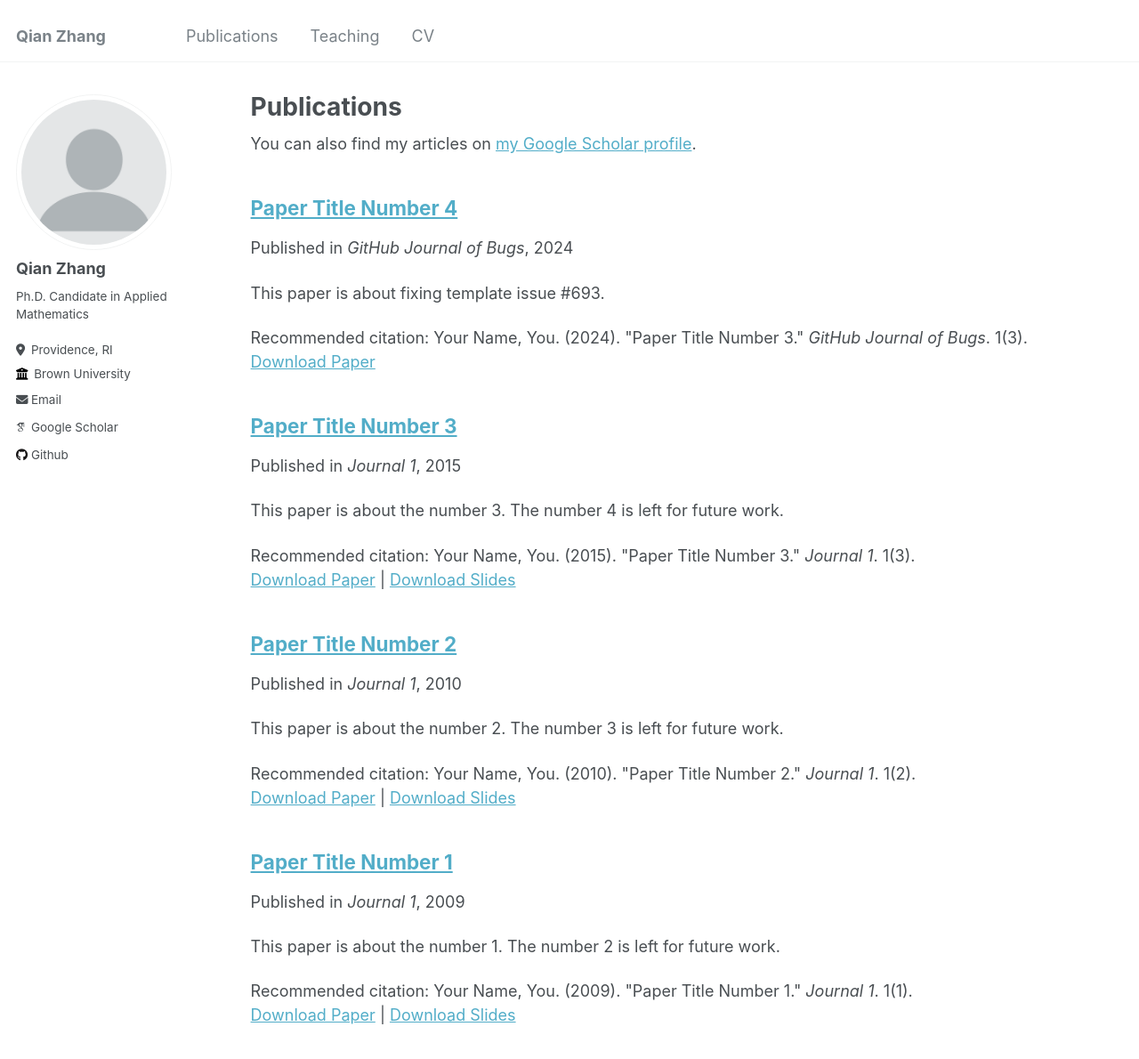
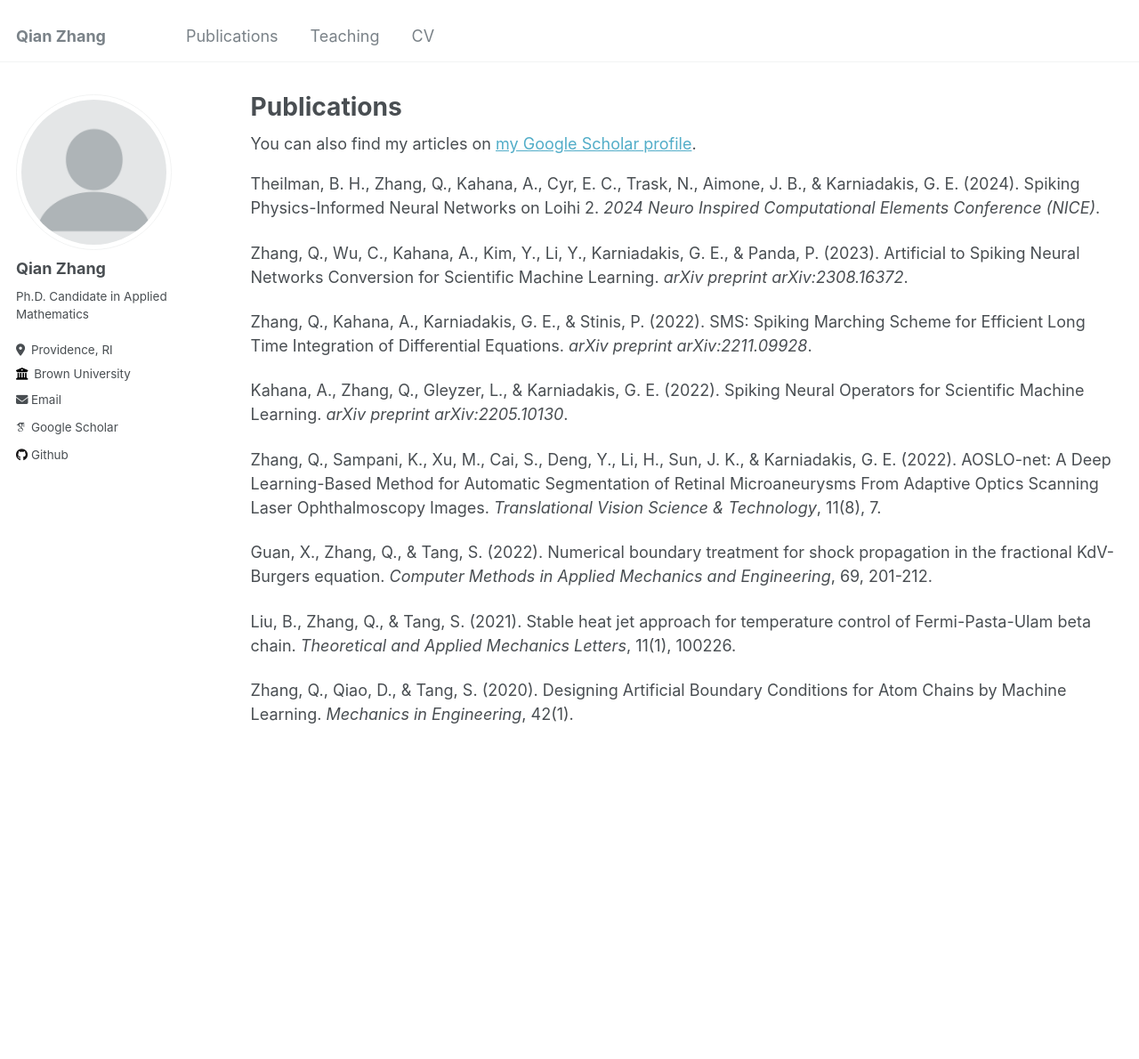
Before and after one commit to zhangqian-sh/qianzhang.github.io, a Jekyll site: the page built from _pages/publications.md, in a window 1280 px wide and 1376 px high. Shown: the top 1190 px of the window at 89% size. Built offline with Jekyll 4.4.1, drawn with Linux system fonts in a browser that asks for light colours; some web fonts are replaced.

Commit message:
Publication: 202406

```diff
--- a/_pages/publications.md
+++ b/_pages/publications.md
@@ -9,8 +9,18 @@ author_profile: true
   <div class="wordwrap">You can also find my articles on <a href="{{site.author.googlescholar}}">my Google Scholar profile</a>.</div>
 {% endif %}
 
-{% include base_path %}
+Theilman, B. H., Zhang, Q., Kahana, A., Cyr, E. C., Trask, N., Aimone, J. B., & Karniadakis, G. E. (2024). Spiking Physics-Informed Neural Networks on Loihi 2. *2024 Neuro Inspired Computational Elements Conference (NICE)*.
 
-{% for post in site.publications reversed %}
-  {% include archive-single.html %}
-{% endfor %}
+Zhang, Q., Wu, C., Kahana, A., Kim, Y., Li, Y., Karniadakis, G. E., & Panda, P. (2023). Artificial to Spiking Neural Networks Conversion for Scientific Machine Learning. *arXiv preprint arXiv:2308.16372*.
+
+Zhang, Q., Kahana, A., Karniadakis, G. E., & Stinis, P. (2022). SMS: Spiking Marching Scheme for Efficient Long Time Integration of Differential Equations. *arXiv preprint arXiv:2211.09928*.
+
+Kahana, A., Zhang, Q., Gleyzer, L., & Karniadakis, G. E. (2022). Spiking Neural Operators for Scientific Machine Learning. *arXiv preprint arXiv:2205.10130*.
+
+Zhang, Q., Sampani, K., Xu, M., Cai, S., Deng, Y., Li, H., Sun, J. K., & Karniadakis, G. E. (2022). AOSLO-net: A Deep Learning-Based Method for Automatic Segmentation of Retinal Microaneurysms From Adaptive Optics Scanning Laser Ophthalmoscopy Images. *Translational Vision Science & Technology*, 11(8), 7.
+
+Guan, X., Zhang, Q., & Tang, S. (2022). Numerical boundary treatment for shock propagation in the fractional KdV-Burgers equation. *Computer Methods in Applied Mechanics and Engineering*, 69, 201-212.
+
+Liu, B., Zhang, Q., & Tang, S. (2021). Stable heat jet approach for temperature control of Fermi-Pasta-Ulam beta chain. *Theoretical and Applied Mechanics Letters*, 11(1), 100226.
+
+Zhang, Q., Qiao, D., & Tang, S. (2020). Designing Artificial Boundary Conditions for Atom Chains by Machine Learning. *Mechanics in Engineering*, 42(1).
```
